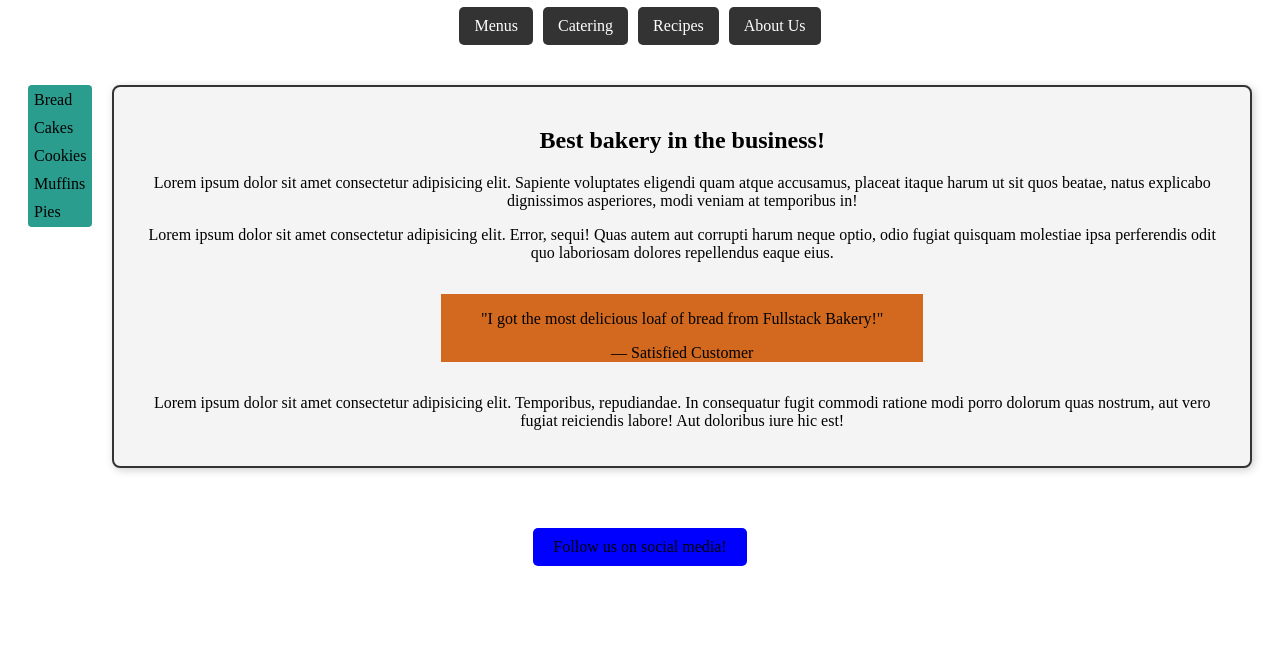
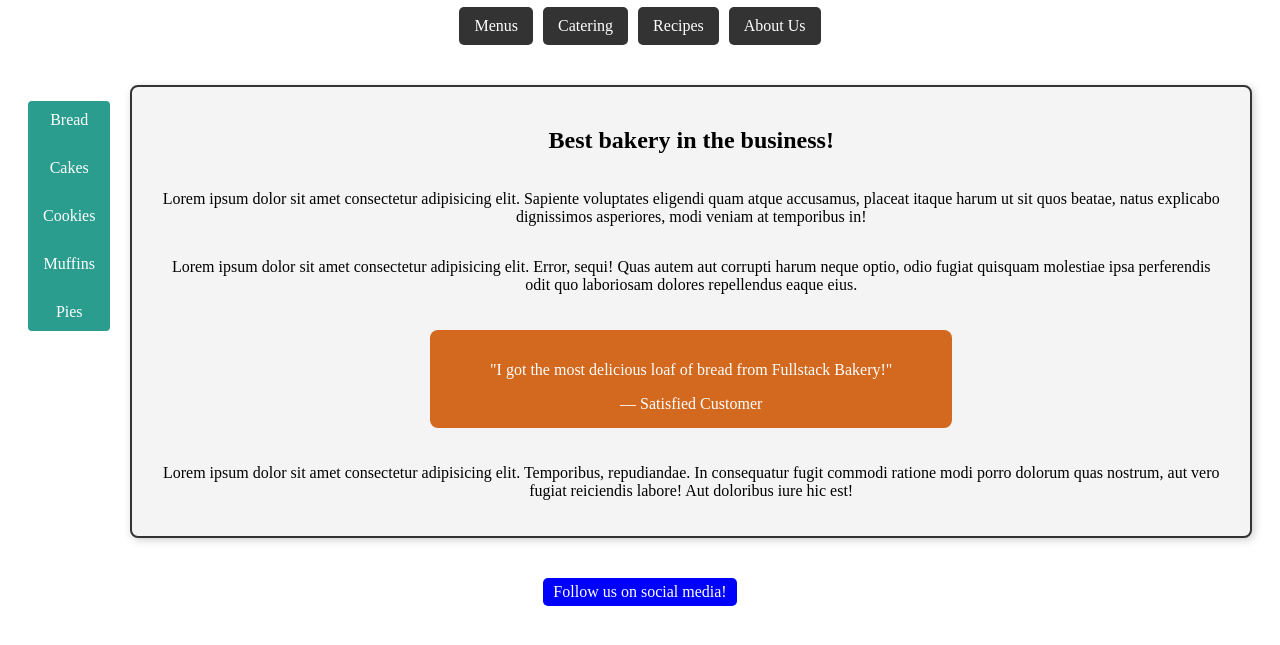
Before and after one commit to SodaDakoda/fullstack-bakery, a plain HTML site: page index.html in a window 1280 px wide. Shown: the part 89-734 px from the top of the page. Drawn offline with Linux system fonts and the light colour scheme.

Commit message:
fixed footer and made text white in boxes

```diff
--- a/index.css
+++ b/index.css
@@ -26,33 +26,37 @@
 .top-menu a:hover {
   background-color: #555;
 }
+
 .container {
-    display:flex;
+  display: flex;
   align-items: flex-start;
-    gap:20px;
-    padding:20px;
+  gap: 20px;
+  padding: 40px 20px 20px 20px;
 }
 
 .vertical-menu {
   list-style: none;
-  padding: 1px;
+  padding: 0;
   display: flex;
-  align-items:flex-start;
   flex-direction: column;
-  margin-top:20px ;
+  gap: 10px;
   width: fit-content;
-  height: fit-content;
+  background-color: #2a9d8f;
   border-radius: 4px;
-  background-color: #2a9d8f;
   text-align: center;
 }
+
 .vertical-menu li {
-  margin: 5px 5px;
+  padding: 10px 15px;
+  color: white;
   cursor: default;
 }
+
 article {
+  display: flex;
+  flex-direction: column;
+  align-items: center;
   width: fit-content;
-    margin: 20px auto;
   padding: 20px 30px;
   text-align: center;
   border: 2px solid #333;
@@ -64,12 +68,13 @@ article {
 .testimonial {
   display: inline-block;
   background-color: chocolate;
-  width: fit-content;
-  height: fit-content;
-  justify-content: center;
-  align-content:center;
+  color: white;
+  padding: 15px 20px;
+  border-radius: 8px;
+  margin: 20px 0;
+  text-align: center;
+}
 
-}
 footer {
   cursor: pointer;
   background-color: blue;
@@ -78,10 +83,7 @@ footer {
   text-align: center;
   margin: 20px auto;
   border-radius: 5px;
-
-footer a {
   color: white;
   text-decoration: none;
   padding: 5px 10px;
-  transition: background 0.3s;
 }
```
Lines whose indentation alone changed are shown as unchanged.
